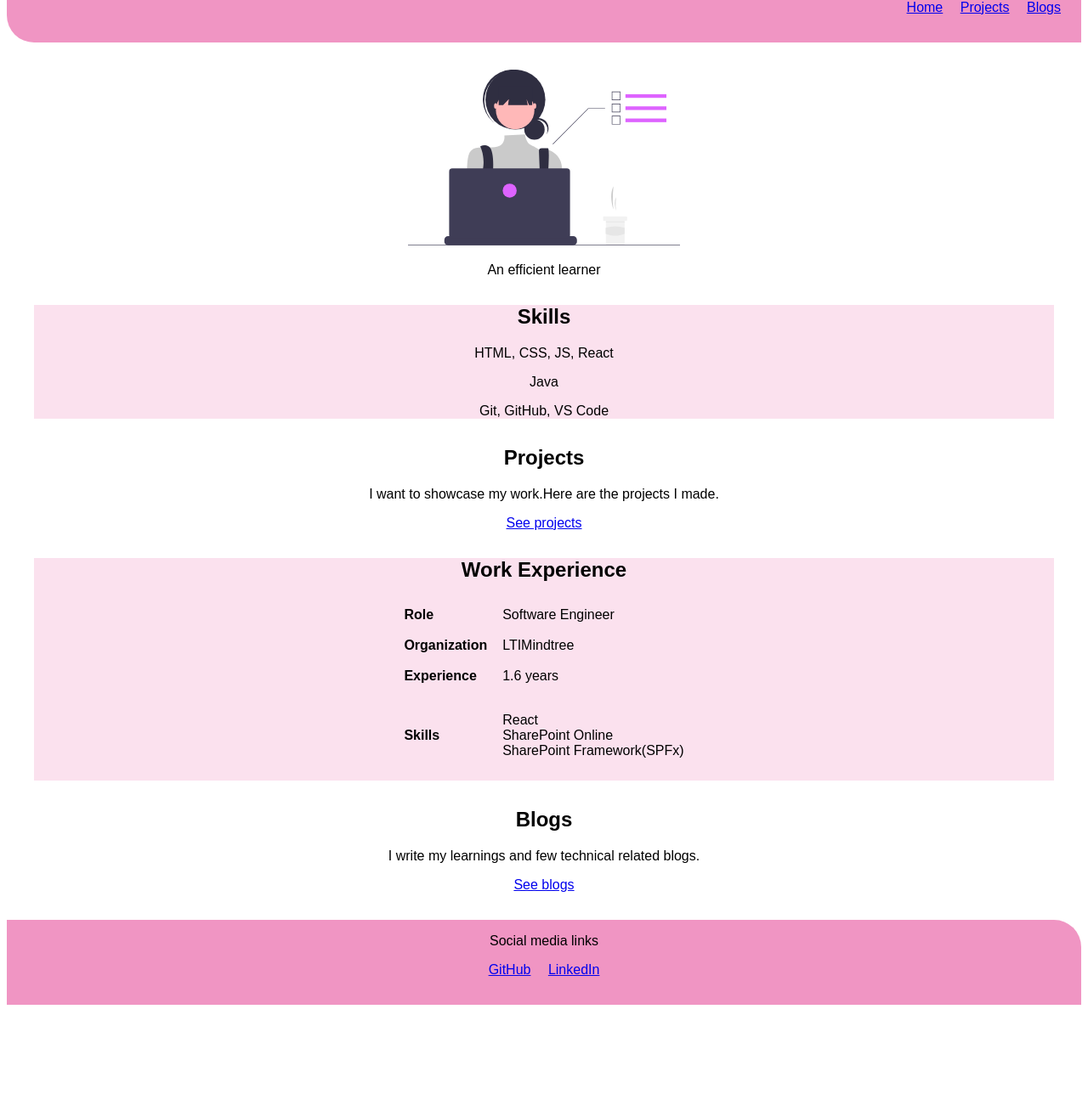
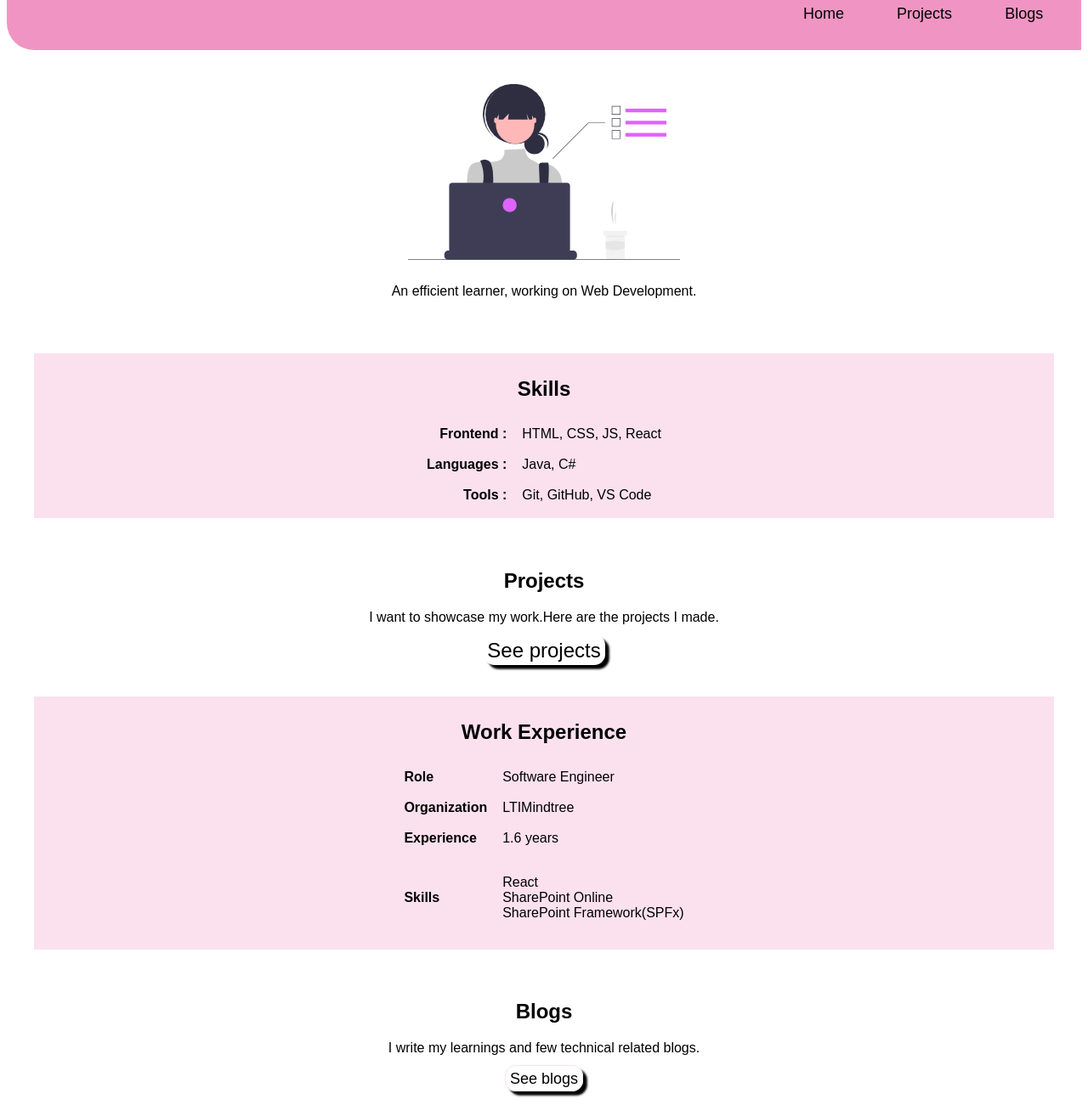
Before and after one commit to KeerthikaReddyP/Portfolio-GettingStarted, a plain HTML site: page index.html in a window 1280 px wide. Shown: the part 62-1363 px from the top of the page at 85% size. Before the commit the page ends 1253 px from the top, so only its background shows below. Drawn offline with Linux system fonts and the light colour scheme.

Commit message:
style:links

```diff
--- a/index.html
+++ b/index.html
@@ -10,30 +10,41 @@
     <nav class="navigation header-nav">
       <div><span id="name">KEERTHIKA REDDY</span></div>
       <ul class="list-unordered header-list">
-        <li class="list-item"><a href="/">Home</a></li>
-        <li class="list-item"><a href="projects.html">Projects</a></li>
-        <li class="list-item"><a href="blogs.html">Blogs</a></li>
+        <li class="list-item"><a href="/" class="link">Home</a></li>
+        <li class="list-item"><a href="projects.html" class="link">Projects</a></li>
+        <li class="list-item"><a href="blogs.html" class="link">Blogs</a></li>
       </ul>
     </nav>
 
     <header>
       <section class="section">
         <img src="images/profilepic.svg" class="image"/>
-        <p>An efficient learner</p>
+        <p class="para">An efficient learner, working on Web Development.</p>
       </section>
     </header>
 
     <section class="section ow">
       <h2>Skills</h2>
-      <p>HTML, CSS, JS, React</p>
-      <p>Java</p>
-      <p>Git, GitHub, VS Code</p>
+      <table class="table">
+          <tr>
+            <th class="table-heading sh">Frontend :</th>
+            <td class="table-data">HTML, CSS, JS, React</td>
+          </tr>
+          <tr>
+            <th class="table-heading sh">Languages :</th>
+            <td class="table-data">Java, C#</td>
+          </tr>
+          <tr>
+            <th class="table-heading sh">Tools :</th>
+            <td class="table-data">Git, GitHub, VS Code</td>
+          </tr>
+      </table>
     </section>
 
     <section class="section">
       <h2>Projects</h2>
       <p>I want to showcase my work.Here are the projects I made.</p>
-      <a href="/">See projects</a>
+      <a href="projects.html" class="link projects-link">See projects</a>
     </section>
 
     <section class="section ow">
@@ -67,15 +78,15 @@
     <section class="section">
       <h2>Blogs</h2>
       <p>I write my learnings and few technical related blogs.</p>
-      <a href="/">See blogs</a>
+      <a href="blogs.html" class="link blogs-link">See blogs</a>
     </section>
 
     <footer>
       <nav class="navigation footer-nav">
         <div class="footer-heading">Social media links</div>
         <ul class="list-unordered footer-list">
-          <li class="list-item"><a href="https://github.com/KeerthikaReddyP">GitHub</a></li>
-          <li class="list-item"><a href="https://www.linkedin.com/in/keerthika-panchika/">LinkedIn</a></li>
+          <li class="list-item"><a href="https://github.com/KeerthikaReddyP"><img src="images/githubicon.svg" class="icon"/></a></li>
+          <li class="list-item"><a href="https://www.linkedin.com/in/keerthika-panchika/" class="link"><img src="images/linkedinicon.svg" class="icon"/></a></li>
         </ul>
       </nav>
     </footer>
--- a/styles.css
+++ b/styles.css
@@ -36,7 +36,7 @@ body{
 }
 
 #name{
-    font-size: larger;
+    font-size: x-large;
 }
 
 .image{
@@ -47,6 +47,7 @@ body{
     text-align:center;
     margin:2rem;
     max-height: 20rem;
+    padding:0.5rem;
 }
 .ow{
     background-color: var(--ow-color);
@@ -62,3 +63,40 @@ body{
 .table-data{
     padding:0.5rem;
 }
+.sh{
+    text-align:right;
+}
+
+.para{
+    padding:0.5rem;
+}
+
+
+.link{
+    text-decoration: none;
+    color:black;
+    font-size: large;
+    margin:1rem;
+    padding:0.3rem;
+}
+.projects-link{
+    font-size: x-large;
+    /* background-color: var(--ow-color); */
+    border-radius: 0.8rem;
+    box-shadow: 0.3rem 0.3rem 0.15rem black;
+}
+.blogs-link{
+    border: 0.1rem solid var(--ow-color);
+    border-radius:0.8rem;
+    box-shadow: 0.3rem 0.3rem 0.15rem black;
+}
+section a:hover{
+    background-color: chocolate;
+    font-size: xx-large;
+}
+
+
+.icon{
+    width: 2em;
+    margin-right: .5rem;
+}
```
Also changed, not shown: blogs.html (+35 -1 lines), projects.html (+35 -1 lines), images/githubicon.svg (added), images/linkedinicon.svg (added).
